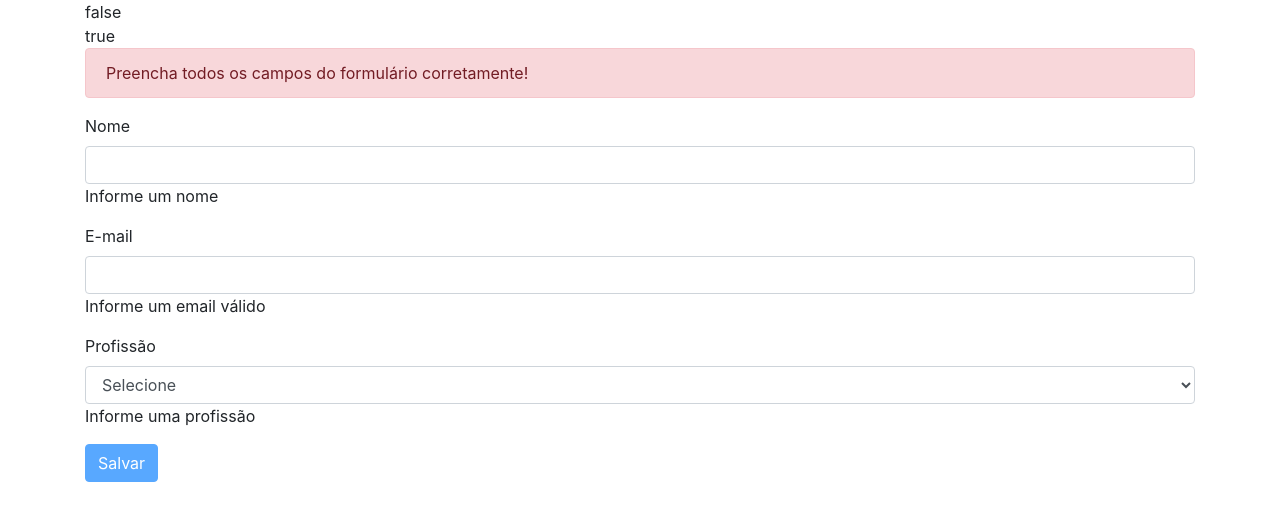
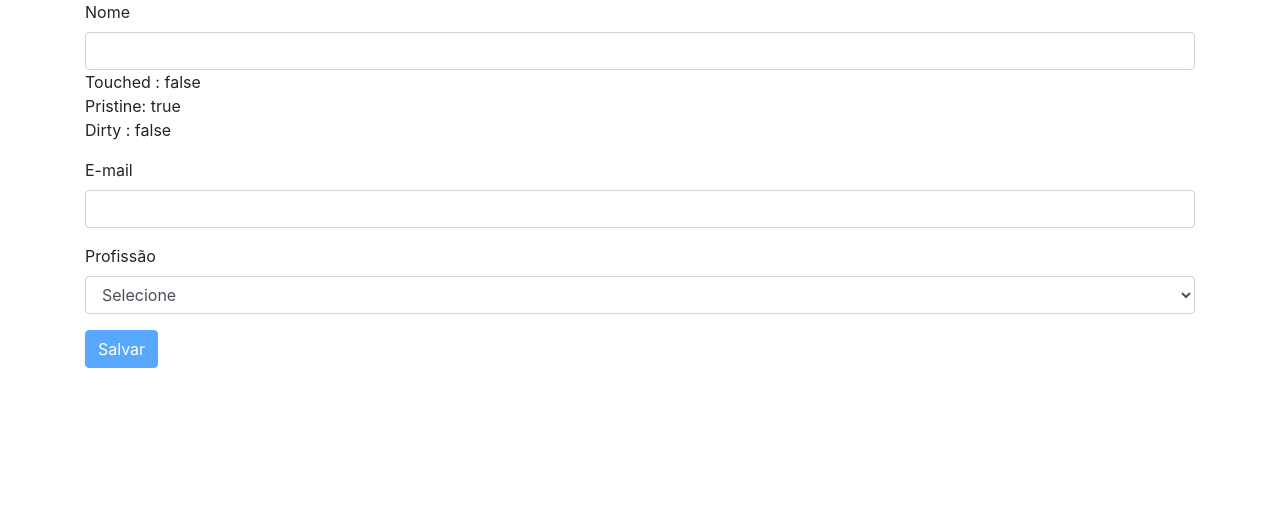
Before and after one commit to ronaldocaldas/formulario-angular, an Angular app: page / in a window 1280 px wide. Shown: the top 520 px of the page. Built offline with nearby package versions, Linux system fonts and the light colour scheme.

Commit message:
Rastreando o estado em controles do formulário

```diff
--- a/src/app/app.component.html
+++ b/src/app/app.component.html
@@ -1,8 +1,5 @@
 <div class="container">
-  {{usuarioForm.valid}}
-  <br> {{usuarioForm.invalid}}
-
-  <div *ngIf="usuarioForm.invalid" class="alert alert-danger">
+  <div *ngIf="usuarioForm.invalid && usuarioForm.touched" class="alert alert-danger">
     Preencha todos os campos do formulário corretamente!
   </div>
 
@@ -11,15 +8,20 @@
       <label class="form-control-label">Nome</label>
       <input type="text" class="form-control" name="primeiroNome"
        [(ngModel)]="cliente.nome" autocomplete="nome" required minlength="10" #nome="ngModel">
-        <div *ngIf="nome.hasError('required')">Informe um nome</div>
-        <div *ngIf="nome.hasError('minlength')">O nome deve ser completo</div>
+
+        Touched : {{ nome.touched }} <br>  <!-- campo ja foi tocado -->
+        Pristine: {{ nome.pristine }} <br> <!-- campo intacto -->
+        Dirty : {{ nome.dirty }} <!-- ja foi mexido -->
+
+        <div *ngIf="nome.hasError('required') && nome.touched">Informe um nome</div>
+        <div *ngIf="nome.hasError('minlength') && nome.touched">O nome deve ser completo</div>
     </div>
 
     <div class="form-group">
       <label class="form-control-label">E-mail</label>
       <input type="text" class="form-control" name="emailAddress"
       [(ngModel)]="cliente.email" autocomplete="emailAddress" required email #email="ngModel">
-      <div *ngIf="email.invalid">Informe um email válido</div>
+      <div *ngIf="email.invalid && nome.touched">Informe um email válido</div>
     </div>
 
     <div class="form-group">
@@ -28,7 +30,7 @@
         <option value="">Selecione</option>
         <option *ngFor="let profissao of profissoes">{{profissao}}</option>
       </select>
-      <div *ngIf="profissao.invalid">Informe uma profissão</div>
+      <div *ngIf="profissao.invalid && nome.touched">Informe uma profissão</div>
     </div>
 
     <button type="submit" class="btn btn-primary" [disabled]="usuarioForm.invalid">Salvar</button>
```
